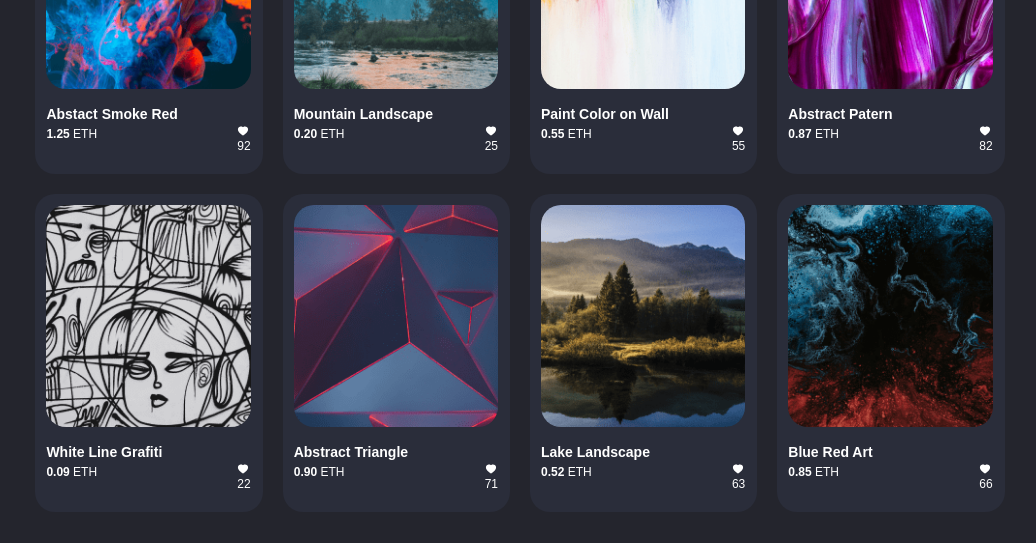
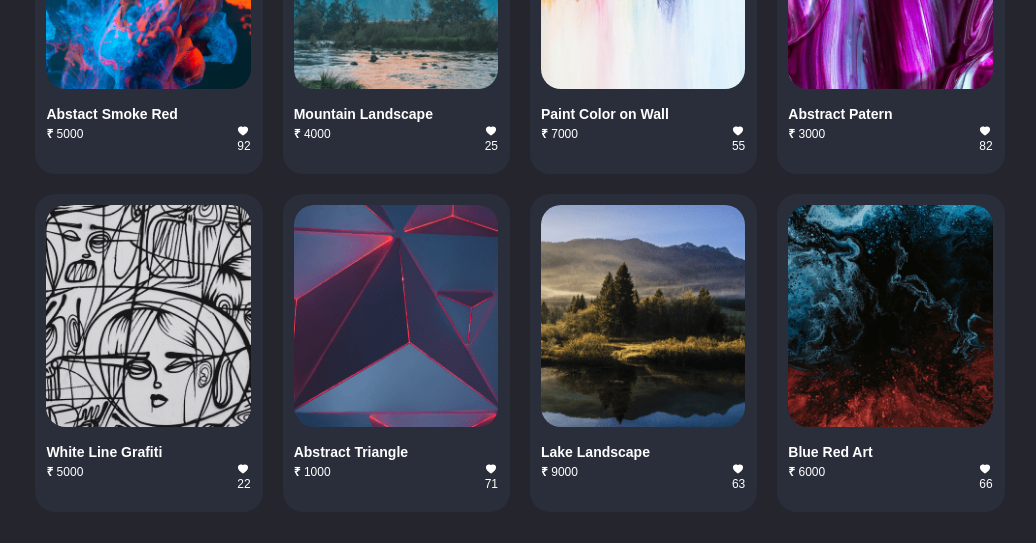
Before and after one commit to The-Thunderbirds/Mint-Kart-UI, a React (Create React App) app: page / in a window 1280 px wide. Shown: the part 1040-1583 px from the top of the page, without its empty margins (120-1156 px from the left). Built offline with nearby package versions, Linux system fonts and the light colour scheme.

Commit message:
Updated ETH to INR

```diff
--- a/src/components/bids/Bids.jsx
+++ b/src/components/bids/Bids.jsx
@@ -1,6 +1,6 @@
 import React from 'react'
 import './bids.css'
-import { AiFillHeart,AiOutlineHeart } from "react-icons/ai";
+import { AiFillHeart } from "react-icons/ai";
 import bids1 from '../../assets/bids1.png'
 import bids2 from '../../assets/bids2.png'
 import bids3 from '../../assets/bids3.png'
@@ -28,7 +28,7 @@ const Bids = ({title}) => {
               </Link>
               </div>
               <div className="bids-card-bottom">
-                <p>1.25 <span>ETH</span></p>
+                <p>₹ <span>5000</span></p>
                 <p> <AiFillHeart /> 92</p>
               </div>
             </div>
@@ -42,7 +42,7 @@ const Bids = ({title}) => {
               </Link>
               </div>
               <div className="bids-card-bottom">
-                <p>0.20 <span>ETH</span></p>
+                <p>₹ <span>4000</span></p>
                 <p> <AiFillHeart /> 25</p>
               </div>
             </div>
@@ -56,7 +56,7 @@ const Bids = ({title}) => {
               </Link>
               </div>
               <div className="bids-card-bottom">
-                <p>0.55 <span>ETH</span></p>
+                <p>₹ <span>7000</span></p>
                 <p> <AiFillHeart /> 55</p>
               </div>
             </div>
@@ -70,7 +70,7 @@ const Bids = ({title}) => {
               </Link>
               </div>
               <div className="bids-card-bottom">
-                <p>0.87 <span>ETH</span></p>
+                <p>₹ <span>3000</span></p>
                 <p> <AiFillHeart /> 82</p>
               </div>
             </div>
@@ -84,7 +84,7 @@ const Bids = ({title}) => {
               </Link>
               </div>
               <div className="bids-card-bottom">
-                <p>0.09 <span>ETH</span></p>
+                <p>₹ <span>5000</span></p>
                 <p> <AiFillHeart /> 22</p>
               </div>
             </div>
@@ -98,7 +98,7 @@ const Bids = ({title}) => {
               </Link>
               </div>
               <div className="bids-card-bottom">
-                <p>0.90 <span>ETH</span></p>
+                <p>₹ <span>1000</span></p>
                 <p> <AiFillHeart /> 71</p>
               </div>
             </div>
@@ -112,7 +112,7 @@ const Bids = ({title}) => {
               </Link>
               </div>
               <div className="bids-card-bottom">
-                <p>0.52 <span>ETH</span></p>
+                <p>₹ <span>9000</span></p>
                 <p> <AiFillHeart /> 63</p>
               </div>
             </div>
@@ -126,7 +126,7 @@ const Bids = ({title}) => {
               </Link>
               </div>
               <div className="bids-card-bottom">
-                <p>0.85 <span>ETH</span></p>
+                <p>₹ <span>6000</span></p>
                 <p> <AiFillHeart /> 66</p>
               </div>
             </div>
```
